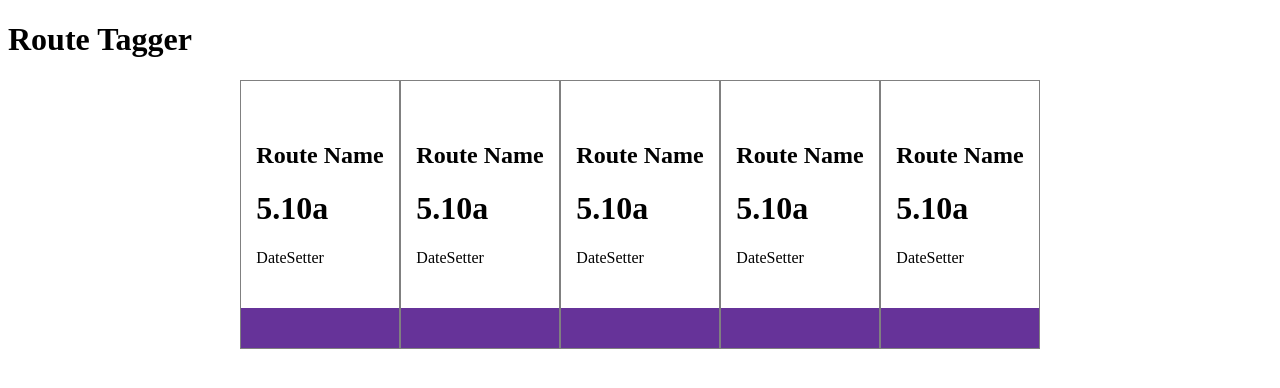
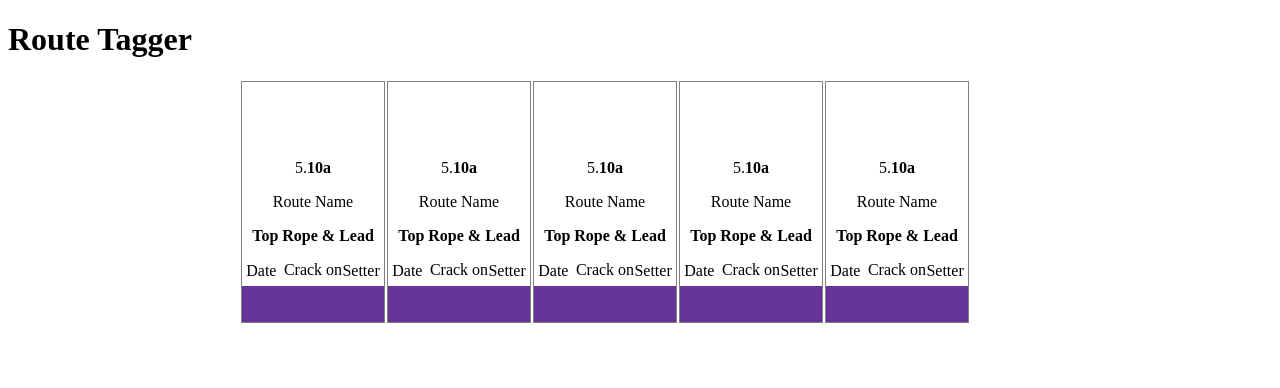
Before and after one commit to ctnswb/route-tags, an Angular app: page / in a window 1280 px wide. Shown: the top 388 px of the page. Built offline with nearby package versions, Linux system fonts and the light colour scheme.

Commit message:
align text on route tag component

```diff
--- a/src/app/routeTag/routeTag.component.css
+++ b/src/app/routeTag/routeTag.component.css
@@ -4,6 +4,7 @@
   border: 1px solid gray;
   height: 0;
 }
+
 
 .route-tag {
   position: absolute;
@@ -13,11 +14,11 @@
   height: 100%;
 }
 
-.route-tag-content {
+.tag-text {
+  position: absolute;
+  width: 100%;
   height: 85%;
-  display: flex;
-  justify-content: center;
-  align-items: center;
+  text-align: center;
 }
 
 .purple-tag {
@@ -29,3 +30,45 @@
   background: rebeccapurple;
   align-items: flex-end;
 }
+
+
+.route-grade {
+  position: relative;
+  top: 30%;
+}
+
+.type {
+
+}
+
+.difficulty {
+  font-weight: bold;
+}
+
+.route-name {
+  position: relative;
+  top: 30%;
+}
+
+.route-info {
+  position: relative;
+  top: 30%;
+  font-weight: bold;
+}
+
+.route-notes {
+  position: relative;
+  top: 30%;
+}
+
+.set-date {
+  position: absolute;
+  left: 3%;
+  bottom: 3%;
+}
+
+.setter {
+  position: absolute;
+  right: 3%;
+  bottom: 3%;
+}
--- a/src/app/routeTag/routeTag.component.html
+++ b/src/app/routeTag/routeTag.component.html
@@ -1,18 +1,16 @@
 <div class="tag-container">
   <div class="route-tag">
-    <div class="route-tag-content">
-      <div class="tag-text">
-        <h2>Route Name</h2>
-        <h1>5.10a</h1>
-        <span>Date</span>
-        <span>Setter</span>
-      </div>
-      <div class="purple-tag"></div>
-
-
+    <div class="tag-text">
+      <p class="route-grade">
+        <span class="type">5.</span>
+        <span class="difficulty">10a</span>
+      </p>
+      <p class="route-name">Route Name</p>
+      <p class="route-info">Top Rope &amp; Lead</p>
+      <p class="route-notes">Crack on</p>
+      <span class="set-date">Date</span>
+      <span class="setter">Setter</span>
     </div>
-
+    <div class="purple-tag"></div>
   </div>
-
-
 </div>
--- a/src/app/routeTagDeck/routeTagDeck.component.css
+++ b/src/app/routeTagDeck/routeTagDeck.component.css
@@ -6,26 +6,27 @@
 .deck-space {
   min-height: 150px;
   width: 100%;
+  margin:1px;
 }
 
 @media screen and (min-width: 350px) {
   .deck-space {
-    width: 50%;
+    width: 48%;
   }
 }
 @media screen and (min-width: 500px) {
   .deck-space {
-    width: 33%;
+    width: 30%;
   }
 }
 @media screen and (min-width: 650px) {
   .deck-space {
-    width: 25%;
+    width: 22%;
   }
 }
 @media screen and (min-width: 800px) {
   .deck-space {
-    width: 20%;
+    width: 18%;
   }
   .deck-container {
     width: 800px;
```
